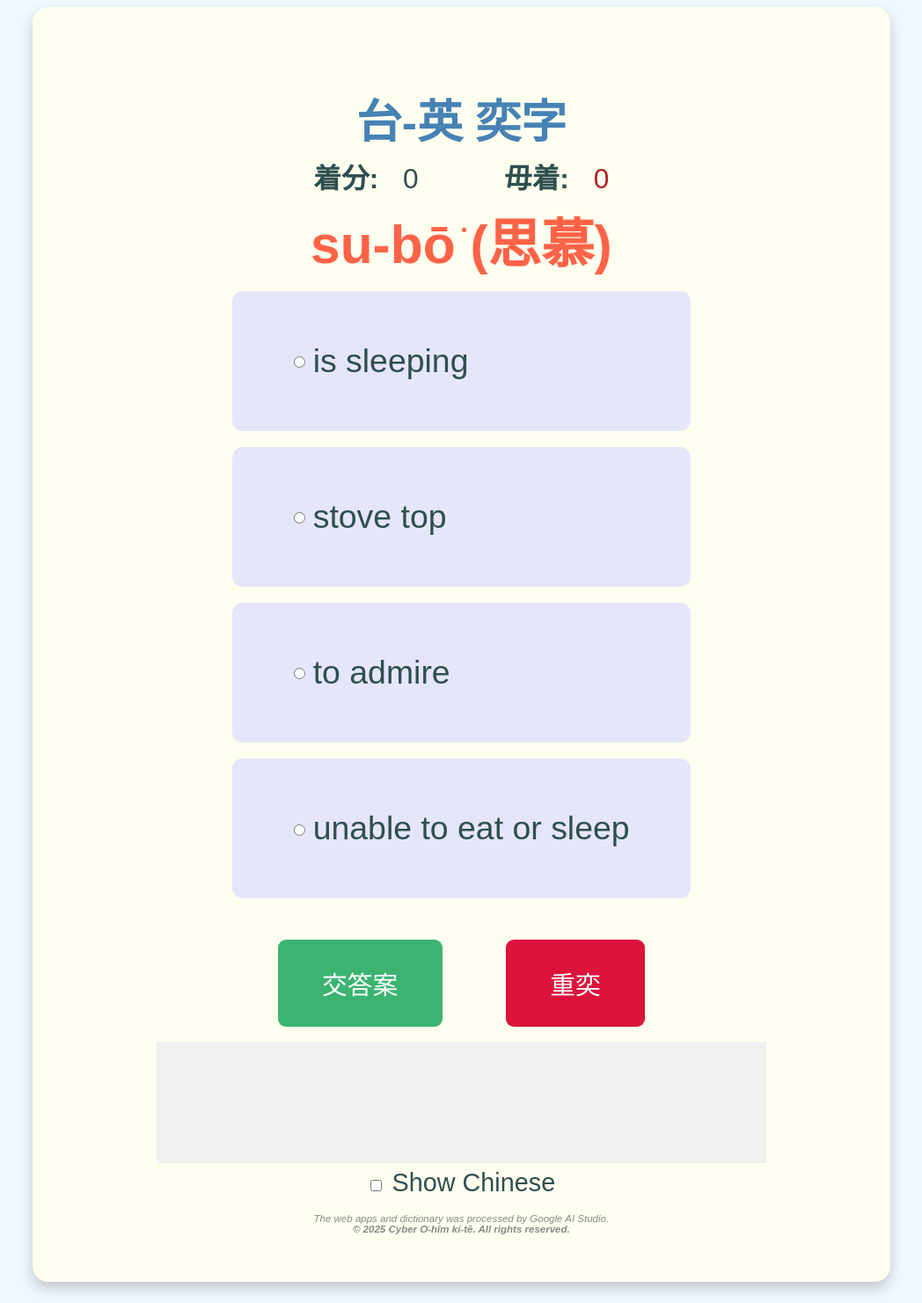
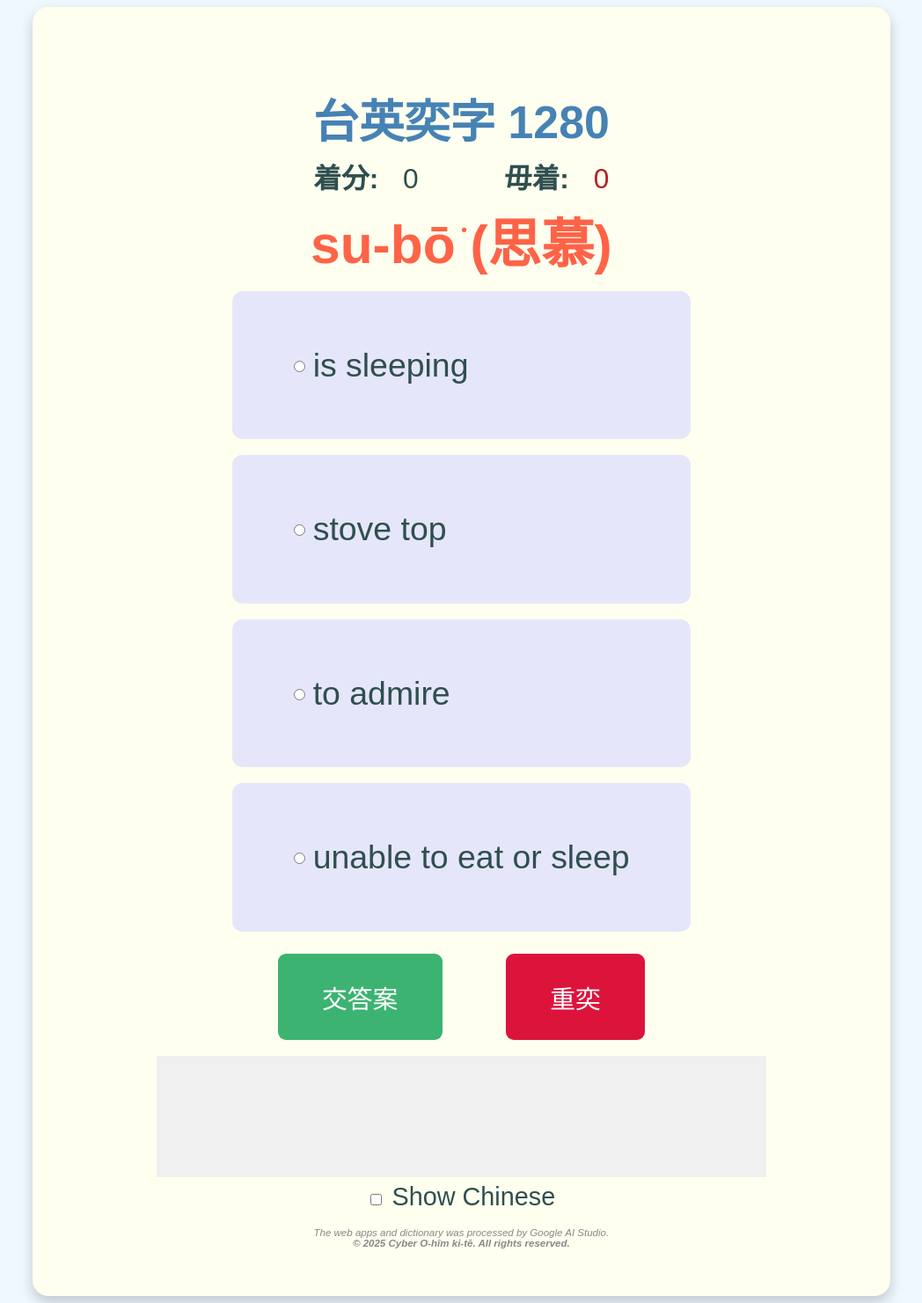
Before and after one commit to CyberOoHim/CyberOoHim.github.io, a Jekyll site: the page built from pages/taigi_english_quiz_game_a_v0e.html, in a window 1280 px wide. Shown: the whole page at 88% size, without its empty margins (90-1138 px from the left). Built offline with Jekyll 4.4.1, drawn with Linux system fonts in a browser that asks for light colours.

Commit message:
Update taigi_english_quiz_game_a_v0e.html

```diff
--- a/pages/taigi_english_quiz_game_a_v0e.html
+++ b/pages/taigi_english_quiz_game_a_v0e.html
@@ -108,12 +108,12 @@
         /* Adjust the font size of the options */
         font-size: 1.3em; /* Increased font size */
         /* Min height of the options container, adjust to ensure enough space for the text.  */
-        min-height: 2.5em;
+        min-height: 2.75em;
        /*  Adjust overflow properties to allow wrapping, or have the vertical scrollbar*/
         overflow: auto;
       /*  flex-wrap: wrap; // enable text wrapping instead*/
-         /*  white-space: normal; /* enable text wrapping instead*/
-           /*  line-height: 1.5em; /* Adjust line height if you enable wrapping*/
+         white-space: normal; /* enable text wrapping instead*/
+           line-height: 1.5em; /* Adjust line height if you enable wrapping*/
     }
 
     .option-container:hover {
@@ -137,7 +137,7 @@
         border-radius: 0.3125em;
         cursor: pointer;
         transition: background-color 0.3s;
-        margin-top: 0.0em;
+        margin-top: -0.75em;
         /* Adjust font size of the buttons */
         font-size: 1em;
     }
@@ -330,7 +330,7 @@
 
     // Customizable UI text
     const uiText = {
-        gameTitle: "台-英 奕字",
+        gameTitle: "台英奕字 1280",
         scoreLabel: "着分:",
         incorrectScoreLabel: "毋着:",
         initialBulletin: "逐家來𨑨迌--o͘h!",
```
